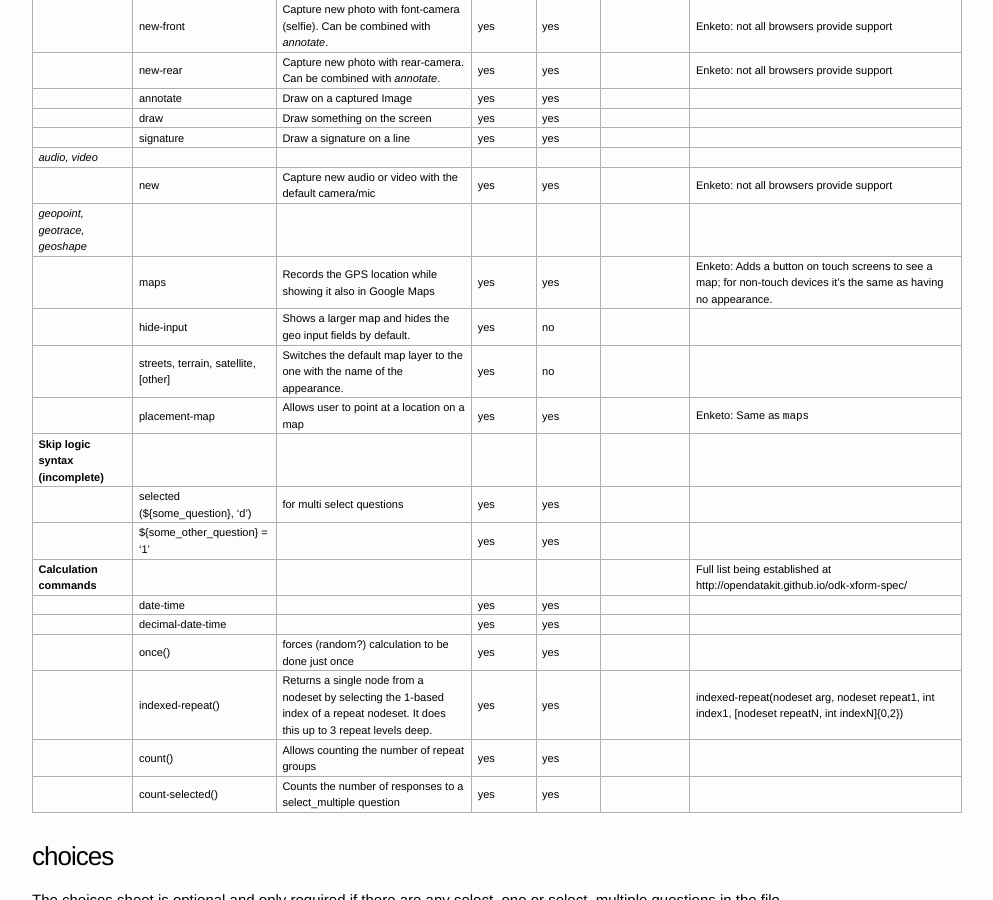
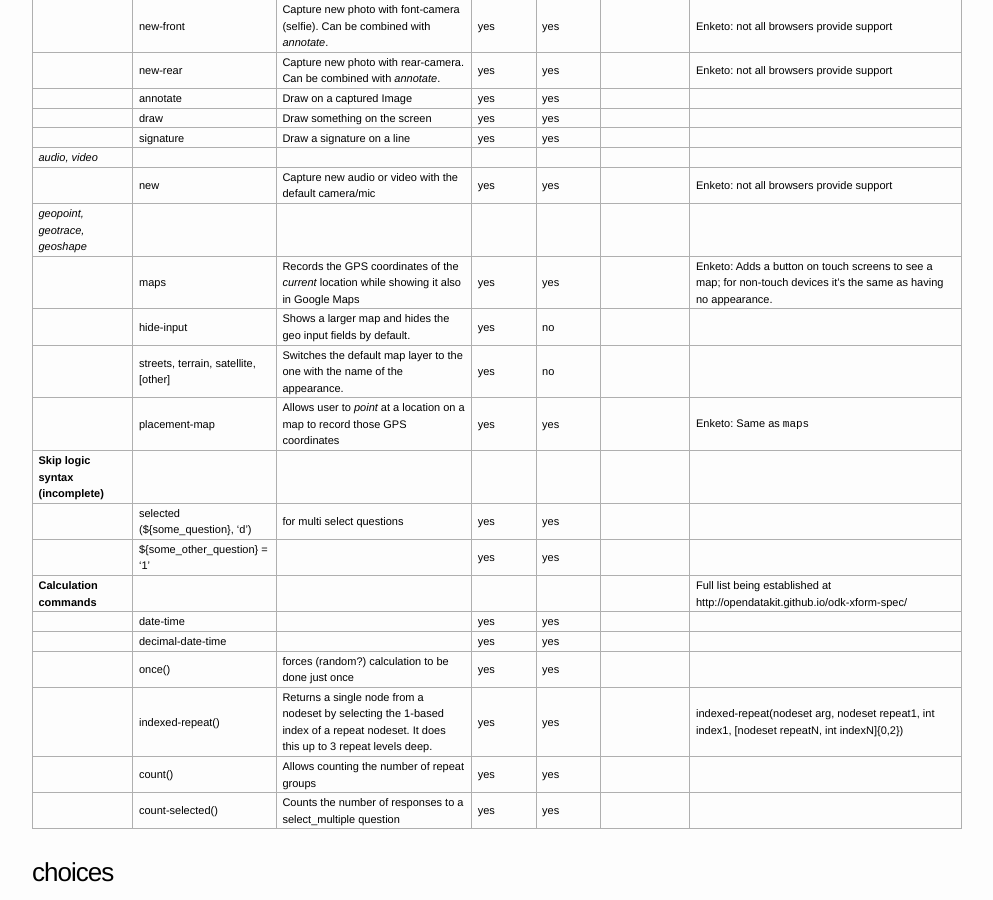
Before and after one commit to XLSForm/xlsform.github.io, a Jekyll site: the page built from ref-table.md, in a window 1280 px wide and 900 px high, scrolled down 3443 px. Shown: the whole window, without its empty margins (143-1136 px from the left). Built offline with Jekyll 4.4.1, drawn with Linux system fonts in a browser that asks for light colours.

Commit message:
Clarified maps vs placement-map, closes #55

```diff
--- a/_includes/xlsform-reference-table.md
+++ b/_includes/xlsform-reference-table.md
@@ -109,10 +109,10 @@ This sheet is mandatory in all XLSForms.
 | *audio, video*                     |                                      |                                                                                                                                   |                  |                   |                 |                                                                                                                                        |
 |                                    | new                                  | Capture new audio or video with the default camera/mic                                                                            | yes              | yes               |                 | Enketo: not all browsers provide support                                                                                               |
 | *geopoint, geotrace, geoshape*     |                                      |                                                                                                                                   |                  |                   |                 |                                                                                                                                        |
-|                                    | maps                                 | Records the GPS location while showing it also in Google Maps                                                                     | yes              | yes               |                 | Enketo: Adds a button on touch screens to see a map; for non-touch devices it's the same as having no appearance.                      |
+|                                    | maps                                 | Records the GPS coordinates of the _current_ location while showing it also in Google Maps                                          | yes              | yes               |                 | Enketo: Adds a button on touch screens to see a map; for non-touch devices it's the same as having no appearance.                    |
 |                                    | hide-input                           | Shows a larger map and hides the geo input fields by default.                                                                     | yes              | no                |                 |                                                                                                                                        |
 |                                    | streets, terrain, satellite, [other] | Switches the default map layer to the one with the name of the appearance.                                                        | yes              | no                |                 |                                                                                                                                        |
-|                                    | placement-map                        | Allows user to point at a location on a map                                                                                       | yes              | yes               |                 | Enketo: Same as `maps`                                                                                                                 |
+|                                    | placement-map                        | Allows user to _point_ at a location on a map to record those GPS coordinates                                                       | yes              | yes               |                 | Enketo: Same as `maps`                                                                                                                 |
 | **Skip logic syntax (incomplete)** |                                      |                                                                                                                                   |                  |                   |                 |                                                                                                                                        |
 |                                    | selected (${some_question}, 'd')     | for multi select questions                                                                                                        | yes              | yes               |                 |                                                                                                                                        |
 |                                    | ${some_other_question} = '1'         |                                                                                                                                   | yes              | yes               |                 |                                                                                                                                        |
@@ -127,7 +127,7 @@ This sheet is mandatory in all XLSForms.
 ### <a name="choices"></a>choices
 The choices sheet is optional and only required if there are any select_one or select_multiple questions in the file.
 
-| Item                   	| Description                                                                                                                  	| Works in Enketo? 	| Works in Collect? | Synonyms        	| Notes                                            	|
+| Item                   	| Description                                                                                                                  	| Works in Enketo? 	| Works in Collect? | Synonyms        	    | Notes                                            	|
 | list name              	| A unique name for each set of choices                                                                                        	| yes              	| yes           	| list_name         	|                                                  	|
 | name                   	| ID (name) of the specific choice, will be saved to XML                                                                       	| yes              	| yes           	|                   	|                                                  	|
 | label::[language]      	| Choice label, will be displayed on screen. Allows adding a translation of choice labels, showing [language] in the interface 	| yes              	| yes           	| label::[language] 	|                                                  	|
```
